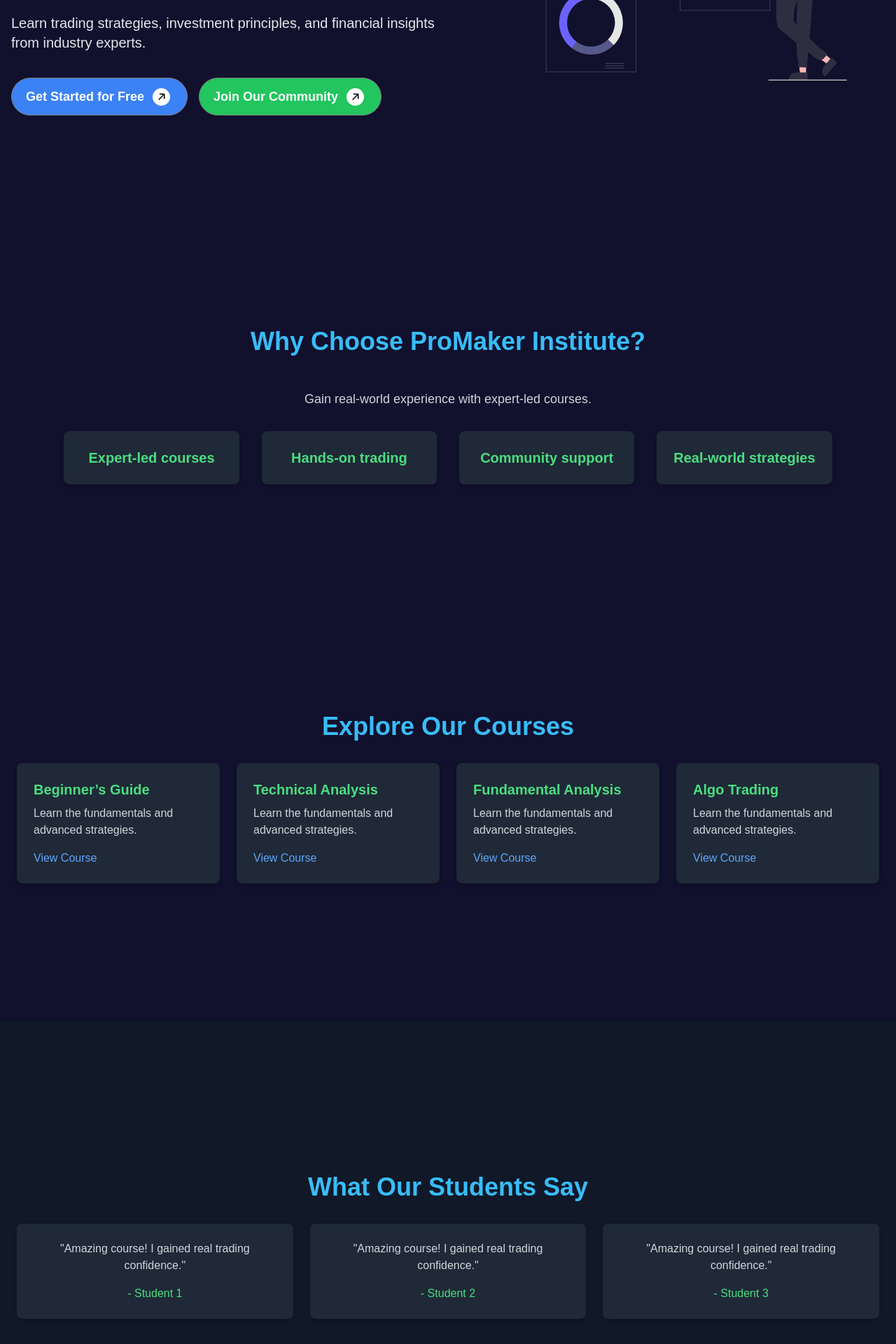
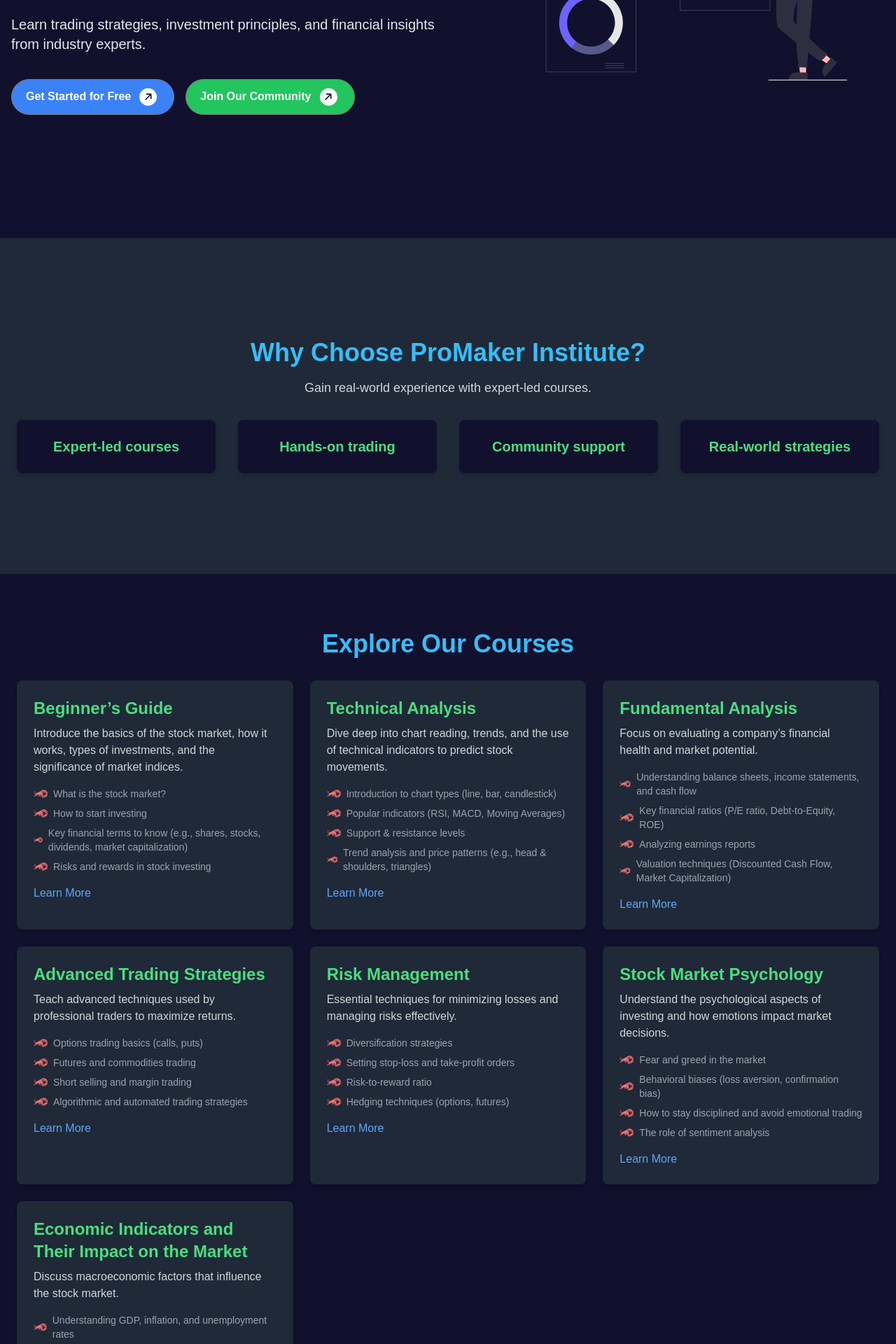
Before and after one commit to PradipSable07/Promaker-Institute-website, a Next.js app: page / in a window 1280 px wide. Shown: the part 460-2380 px from the top of the page at 70% size. Built offline with nearby package versions, Linux system fonts and the light colour scheme.

Commit message:
feat: added new component to main page as well as course page

```diff
--- a/package.json
+++ b/package.json
@@ -17,6 +17,7 @@
     "next": "14.2.15",
     "react": "^18",
     "react-dom": "^18",
+    "react-icons": "^5.5.0",
     "react-intersection-observer": "^9.13.1",
     "tailwind-merge": "^2.5.4",
     "tailwindcss-animate": "^1.0.7"
--- a/src/app/globals.css
+++ b/src/app/globals.css
@@ -197,20 +197,20 @@
   }
 
   .button__icon-wrapper {
-      width: 20px;
-      height: 20px;
+      width: 20px !important;
+      height: 20px !important;
   }
 }
 
 @media (max-width: 480px) {
   .button {
       padding: 0.5rem 0.8rem;
-      font-size: 0.75rem; /* Even smaller for very small screens */
+      font-size: 0.65rem; /* Even smaller for very small screens */
   }
 
   .button__icon-wrapper {
-      width: 18px;
-      height: 18px;
+      width: 1.2rem !important;
+      height: 1.2rem !important;
   }
 }
 
--- a/src/app/page.tsx
+++ b/src/app/page.tsx
@@ -1,8 +1,8 @@
-"use client"
-import { motion } from "framer-motion";
+"use client";
 import Image from "next/image";
 import Link from "next/link";
-
+import { motion } from "framer-motion";
+import CourseInfo from "@/components/courses/CourseInfo";
 export default function Home() {
 	return (
 		<main className='bg-[#11102d] text-white'>
@@ -17,15 +17,20 @@
 						Master the Stock Market with ProMaker Institute
 					</h1>
 					<p className='text-xl text-gray-200'>
-            Learn trading strategies, investment principles, and financial insights from industry experts.
+						Learn trading strategies, investment principles, and financial
+						insights from industry experts.
 					</p>
-          <div className='mt-10 flex gap-4 lg:mt-5 items-center'>
+					<div className='mt-10 flex gap-4 lg:mt-5 items-center justify-center lg:justify-start'>
+						<motion.div
+							whileInView={{ opacity: 1, y: 0 }}
+							initial={{ opacity: 0, y: 50 }}
+							transition={{ duration: 0.6, delay: 0.3 }}>
 							<Link
 								href='/contact'
-              className='button rounded-full bg-blue-500 text-xs md:text-lg text-white hover:bg-green-500'
+								className='button rounded-full  bg-blue-500 text-white hover:bg-green-500'
 								type='button'>
-              Get Started for Free
-              <span className='button__icon-wrapper text-xs md:text-lg text-black '>
+								Get Started for Free{" "}
+								<span className='button__icon-wrapper text-black '>
 									<svg
 										viewBox='0 0 14 15'
 										fill='none'
@@ -36,11 +41,27 @@
 											d='M13.376 11.552l-.264-10.44-10.44-.24.024 2.28 6.96-.048L.2 12.56l1.488 1.488 9.432-9.432-.048 6.912 2.304.024z'
 											fill='currentColor'></path>
 									</svg>
+
+									<svg
+										viewBox='0 0 14 15'
+										fill='none'
+										width='10'
+										xmlns='http://www.w3.org/2000/svg'
+										className='button__icon-svg button__icon-svg--copy'>
+										<path
+											d='M13.376 11.552l-.264-10.44-10.44-.24.024 2.28 6.96-.048L.2 12.56l1.488 1.488 9.432-9.432-.048 6.912 2.304.024z'
+											fill='currentColor'></path>
+									</svg>
 								</span>
 							</Link>
+						</motion.div>
+						<motion.div
+							whileInView={{ opacity: 1, y: 0 }}
+							initial={{ opacity: 0, y: 50 }}
+							transition={{ duration: 0.6, delay: 0.6 }}>
 							<Link
 								href='/contact'
-              className='button rounded-full text-xs md:text-lg bg-green-500 text-white hover:bg-blue-500'
+								className=' button rounded-full bg-green-500 text-white hover:bg-blue-500 '
 								type='button'>
 								Join Our Community
 								<span className='button__icon-wrapper'>
@@ -54,29 +75,51 @@
 											d='M13.376 11.552l-.264-10.44-10.44-.24.024 2.28 6.96-.048L.2 12.56l1.488 1.488 9.432-9.432-.048 6.912 2.304.024z'
 											fill='currentColor'></path>
 									</svg>
+
+									<svg
+										viewBox='0 0 14 15'
+										fill='none'
+										width='10'
+										xmlns='http://www.w3.org/2000/svg'
+										className='button__icon-svg button__icon-svg--copy'>
+										<path
+											d='M13.376 11.552l-.264-10.44-10.44-.24.024 2.28 6.96-.048L.2 12.56l1.488 1.488 9.432-9.432-.048 6.912 2.304.024z'
+											fill='currentColor'></path>
+									</svg>
 								</span>
 							</Link>
+						</motion.div>
 					</div>
 				</motion.div>
-        <div className='hidden lg:flex lg:w-1/2 justify-center'>
+				<motion.div
+					whileInView={{ opacity: 1, y: 0 }}
+					initial={{ opacity: 0, y: 50 }}
+					transition={{ duration: 0.6 }}
+					className='hidden lg:flex lg:w-1/2 justify-center'>
 					<Image
 						src='/assets/images/undraw_all_the_data_re_hh4w.svg'
 						alt='Share Market data'
 						width='500'
 						height={500}
 					/>
-        </div>
+				</motion.div>
 			</section>
 			{/* About */}
-      <section className='text-center py-20 lg:py-0 px-6 lg:min-h-[60dvh] flex flex-col justify-center items-center'>
+			{/* About */}
+			<section className='text-center py-20 px-6 lg:min-h-[60vh] flex flex-col justify-center items-center bg-gray-800'>
+				<div className='max-w-7xl w-full mx-auto flex flex-col items-center'>
+					{/* Title */}
+					<div className='w-full'>
 						<h2 className='text-4xl font-bold text-sky-400'>
 							Why Choose ProMaker Institute?
 						</h2>
-        <div className='mt-8 h-full flex flex-col justify-start items-center'>
 						<p className='text-lg text-gray-300 mt-4'>
 							Gain real-world experience with expert-led courses.
 						</p>
-          <div className='grid md:grid-cols-2 lg:grid-cols-4 h-full gap-8 mt-8'>
+					</div>
+
+					{/* Grid Section */}
+					<div className='grid md:grid-cols-2 lg:grid-cols-4 w-full gap-8 mt-8'>
 						{[
 							"Expert-led courses",
 							"Hands-on trading",
@@ -88,7 +131,7 @@
 								whileInView={{ opacity: 1, y: 0 }}
 								initial={{ opacity: 0, y: 20 }}
 								transition={{ delay: index * 0.2 }}
-                className='p-6 bg-gray-800 rounded-lg shadow-md'>
+								className='p-6 bg-[#11102d] rounded-lg shadow-md w-full text-center'>
 								<h3 className='text-xl font-semibold text-green-400'>{item}</h3>
 							</motion.div>
 						))}
@@ -96,40 +139,13 @@
 				</div>
 			</section>
 			{/* Courses Section */}
-      <section className='py-20 px-6 max-w-7xl mx-auto lg:min-h-[80dvh] flex flex-col justify-center items-center'>
-        <h2 className='text-4xl font-bold text-sky-400 text-center'>
-          Explore Our Courses
-        </h2>
-        <div className='grid md:grid-cols-2 lg:grid-cols-4 gap-6 mt-8'>
-          {[
-            "Beginner’s Guide",
-            "Technical Analysis",
-            "Fundamental Analysis",
-            "Algo Trading",
-          ].map((course, index) => (
-            <motion.div
-              key={index}
-              whileInView={{ opacity: 1, scale: 1 }}
-              initial={{ opacity: 0, scale: 0.9 }}
-              transition={{ delay: index * 0.2 }}
-              className='p-6 bg-gray-800 rounded-lg shadow-md'>
-              <h3 className='text-xl font-semibold text-green-400'>{course}</h3>
-              <p className='text-gray-300 mt-2'>
-                Learn the fundamentals and advanced strategies.
-              </p>
-              <Link href='/courses' className='text-blue-400 mt-4 block'>
-                View Course
-              </Link>
-            </motion.div>
-          ))}
-        </div>
-      </section>
+			<CourseInfo />
 			{/* Testimonial Section */}
-      <section className='bg-gray-900 py-20 px-6 text-center lg:min-h-[80dvh] flex flex-col justify-center items-center'>
+			<section className='bg-gray-900 py-20 px-6 text-center  mx-auto lg:min-h-[80dvh] flex flex-col justify-center items-center'>
 				<h2 className='text-4xl font-bold text-sky-400'>
 					What Our Students Say
 				</h2>
-        <div className='mt-8 grid md:grid-cols-2 lg:grid-cols-3 gap-6'>
+				<div className='mt-8 grid md:grid-cols-2 lg:grid-cols-3 max-w-7xl gap-6'>
 					{[1, 2, 3].map((index) => (
 						<motion.div
 							key={index}
--- a/src/components/common/Navbar.tsx
+++ b/src/components/common/Navbar.tsx
@@ -20,7 +20,7 @@
 		<nav className='p-4 backGradient text-white flex justify-center items-center fixed w-full top-0 z-50 shadow-lg'>
 			<div className='flex justify-between items-center max-w-7xl w-full bg-transparent'>
 				{/* Logo */}
-				<Link href='/' className='font-extrabold text-3xl text-sky-400'>
+				<Link href='/' className='font-extrabold md:text-3xl text-sky-400'>
 					ProMaker <span className='text-green-500'>Institute</span>
 				</Link>
 
--- /dev/null
+++ b/src/components/courses/CourseInfo.jsx
@@ -0,0 +1,60 @@
+import React from "react";
+
+import { motion } from "framer-motion";
+import { coursesData } from "@/utility/Data";
+import { SiRedbull } from "react-icons/si";
+import Link from "next/link";
+
+const CourseInfo = () => {
+	return (
+		<section className='py-20 px-6  lg:min-h-[80dvh] flex flex-col justify-center items-center'>
+			<h2 className='text-4xl font-bold text-sky-400 text-center'>
+				Explore Our Courses
+			</h2>
+			<div className='grid md:grid-cols-2 lg:grid-cols-3 gap-6 mt-8 max-w-7xl mx-auto '>
+				{coursesData.courses.map((course, id) => (
+					<motion.div
+						key={id}
+						whileInView={{ opacity: 1, scale: 1 }}
+						initial={{ opacity: 0, scale: 0.9 }}
+						transition={{ delay: id * 0.2 }}
+						className='p-6 w-full min-w-[22rem] bg-gray-800 rounded-lg shadow-md'>
+						<h3 className='text-2xl font-semibold text-green-400'>
+							{course.title}
+						</h3>
+						<p className='text-gray-300 text-base font-medium  mt-2'>
+							{course.overview}
+						</p>
+						<motion.ul
+							initial='hidden'
+							whileInView='visible'
+							// viewport={{ once: true }}
+							className='mt-4'>
+							{course.content_suggestions.map((content, index) => (
+								<motion.li
+									key={index}
+									variants={{
+										hidden: { opacity: 0, x: 50 }, // Start from right (x: 50)
+										visible: {
+											opacity: 1,
+											x: 0, // Move to original position (x: 0)
+											transition: { delay: index * 0.2, duration: 0.5 }, // Smooth staggered effect
+										},
+									}}
+									className='flex items-center gap-2 text-gray-400 text-sm font-light mt-2'>
+									<SiRedbull className='text-red-400 text-xl' />
+									{content}
+								</motion.li>
+							))}
+						</motion.ul>
+						<Link href='/courses' className='text-blue-400 mt-4 block'>
+							Learn More
+						</Link>
+					</motion.div>
+				))}
+			</div>
+		</section>
+	);
+};
+
+export default CourseInfo;
--- /dev/null
+++ b/src/utility/Data.js
@@ -0,0 +1,83 @@
+ export const coursesData ={
+    "courses": [
+      {
+        "title": "Beginner’s Guide",
+        "overview": "Introduce the basics of the stock market, how it works, types of investments, and the significance of market indices.",
+        "content_suggestions": [
+          "What is the stock market?",
+          "How to start investing",
+          "Key financial terms to know (e.g., shares, stocks, dividends, market capitalization)",
+          "Risks and rewards in stock investing"
+        ]
+      },
+      {
+        "title": "Technical Analysis",
+        "overview": "Dive deep into chart reading, trends, and the use of technical indicators to predict stock movements.",
+        "content_suggestions": [
+          "Introduction to chart types (line, bar, candlestick)",
+          "Popular indicators (RSI, MACD, Moving Averages)",
+          "Support & resistance levels",
+          "Trend analysis and price patterns (e.g., head & shoulders, triangles)"
+        ]
+      },
+      {
+        "title": "Fundamental Analysis",
+        "overview": "Focus on evaluating a company’s financial health and market potential.",
+        "content_suggestions": [
+          "Understanding balance sheets, income statements, and cash flow",
+          "Key financial ratios (P/E ratio, Debt-to-Equity, ROE)",
+          "Analyzing earnings reports",
+          "Valuation techniques (Discounted Cash Flow, Market Capitalization)"
+        ]
+      },
+      {
+        "title": "Advanced Trading Strategies",
+        "overview": "Teach advanced techniques used by professional traders to maximize returns.",
+        "content_suggestions": [
+          "Options trading basics (calls, puts)",
+          "Futures and commodities trading",
+          "Short selling and margin trading",
+          "Algorithmic and automated trading strategies"
+        ]
+      },
+      {
+        "title": "Risk Management",
+        "overview": "Essential techniques for minimizing losses and managing risks effectively.",
+        "content_suggestions": [
+          "Diversification strategies",
+          "Setting stop-loss and take-profit orders",
+          "Risk-to-reward ratio",
+          "Hedging techniques (options, futures)"
+        ]
+      },
+      {
+        "title": "Stock Market Psychology",
+        "overview": "Understand the psychological aspects of investing and how emotions impact market decisions.",
+        "content_suggestions": [
+          "Fear and greed in the market",
+          "Behavioral biases (loss aversion, confirmation bias)",
+          "How to stay disciplined and avoid emotional trading",
+          "The role of sentiment analysis"
+        ]
+      },
+      {
+        "title": "Economic Indicators and Their Impact on the Market",
+        "overview": "Discuss macroeconomic factors that influence the stock market.",
+        "content_suggestions": [
+          "Understanding GDP, inflation, and unemployment rates",
+          "Interest rates and their effect on stock prices",
+          "How political events impact market sentiment",
+          "Global events and market reactions"
+        ]
+      }
+    ],
+    "card_design": {
+      "title_style": "Short, compelling text",
+      "visuals": [
+        "Relevant stock charts",
+        "Bullish/Bearish symbols",
+        "Course-specific colors (e.g., blue for fundamentals, green for beginner’s guide, red for risk management)"
+      ],
+      "cta": "Learn More button to drive engagement"
+    }
+  }
```
Also changed, not shown: src/app/courses/page.tsx (+38 -15 lines), 1 other file (tests, documents, lock files or other folders). Lines whose indentation alone changed are shown as unchanged.
